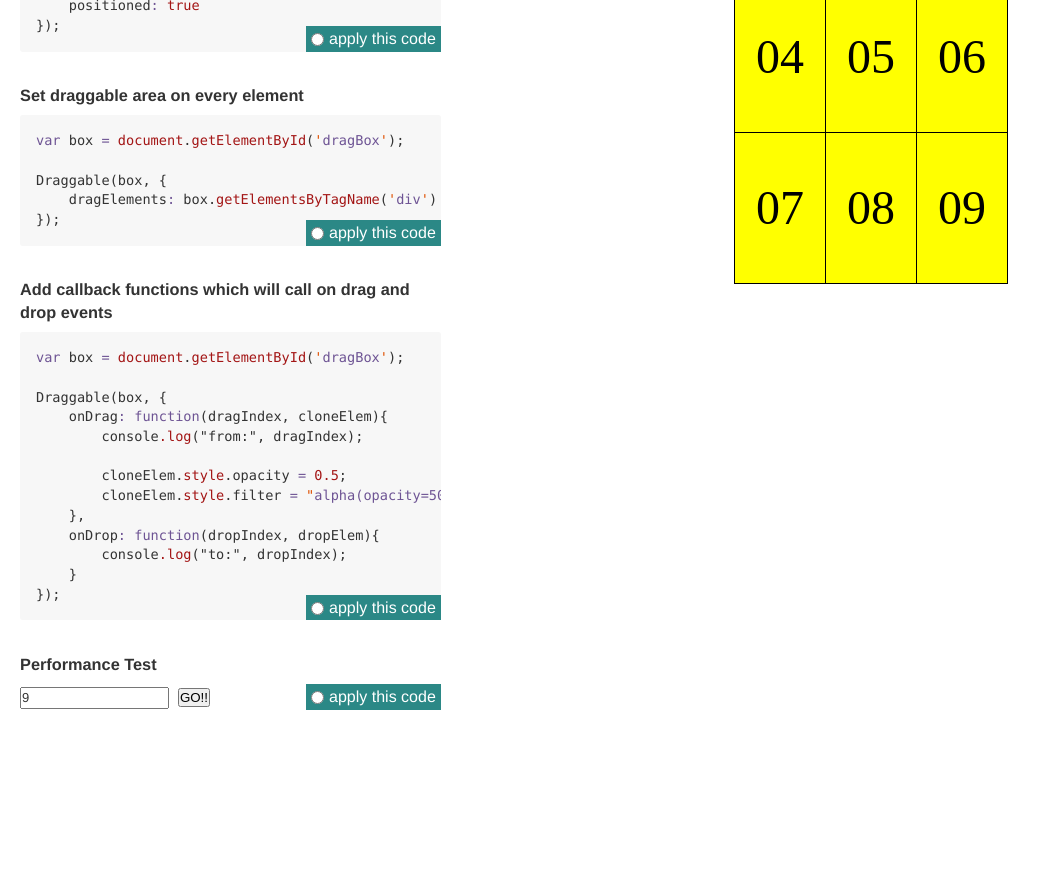
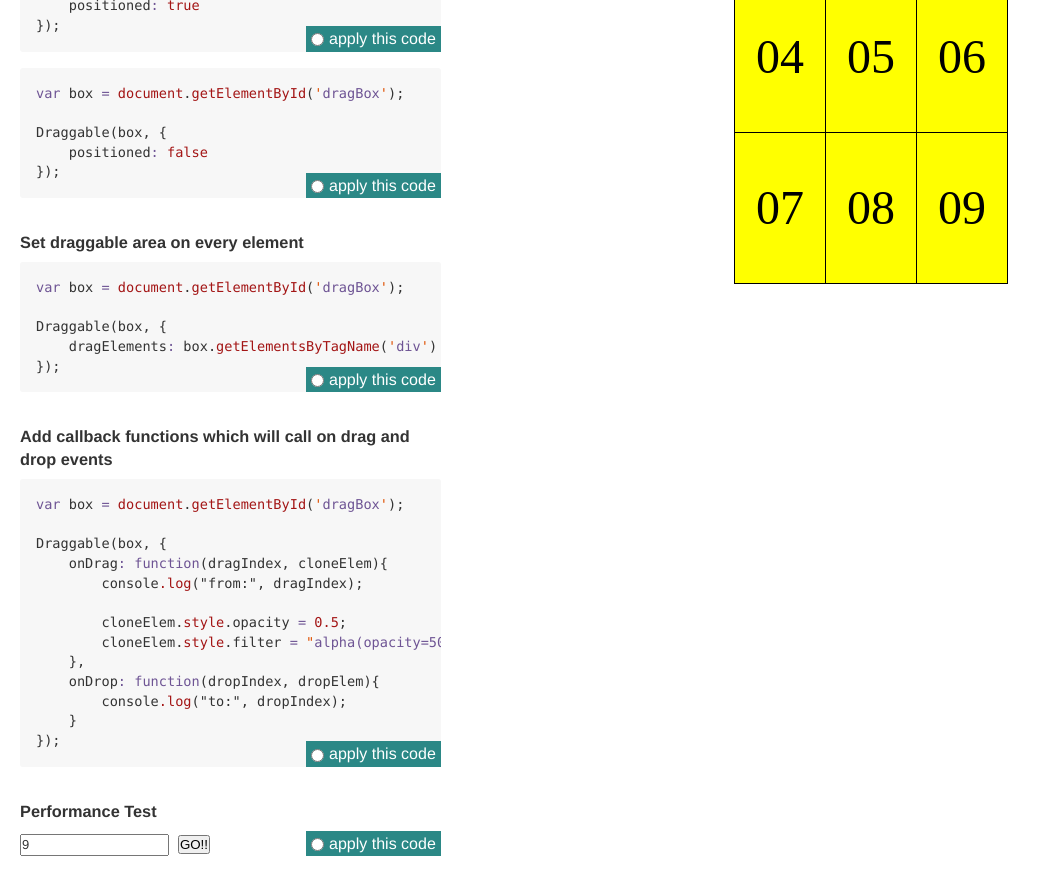
Before and after one commit to oodzchen/oodzchen.github.io, a Jekyll site: the page lab/draggablejs/index.html, which Jekyll copies as it is, in a window 1280 px wide. Shown: the part 320-1215 px from the top of the page, without its empty margins (0-1051 px from the left). Built offline with Jekyll 4.4.1, drawn with Linux system fonts in a browser that asks for light colours.

Commit message:
update wiki

```diff
--- a/lab/draggablejs/index.html
+++ b/lab/draggablejs/index.html
@@ -993,6 +993,12 @@ Draggable(box, {
     positioned<span class="pl-k">:</span> <span class="pl-c1">true</span>
 });</pre><span class="radio-btn"><label><input type="radio" name="code" class="applyBtn">apply this code</label></span></div>
 
+<div class="md-highlight md-highlight-source-js"><pre><span class="pl-k">var</span> box <span class="pl-k">=</span> <span class="pl-c1">document</span>.<span class="pl-c1">getElementById</span>(<span class="pl-s"><span class="pl-pds">'</span>dragBox<span class="pl-pds">'</span></span>);
+
+Draggable(box, {
+    positioned<span class="pl-k">:</span> <span class="pl-c1">false</span>
+});</pre><span class="radio-btn"><label><input type="radio" name="code" class="applyBtn">apply this code</label></span></div>
+
 <h4>
 <a id="user-content-set-draggable-area-on-every-element" class="anchor" href="#set-draggable-area" aria-hidden="true"><span class="octicon octicon-link"></span></a>Set draggable area on every element</h4>
 
@@ -1072,6 +1078,8 @@ Draggable(box, {
     {}, {
       positioned: true
     }, {
+      positioned: false
+    }, {
       dragElements: box.getElementsByTagName('div')
     }, {
       onDrag: function(dragIndex, cloneElem){
@@ -1099,9 +1107,9 @@ Draggable(box, {
           box = document.getElementById('dragBox');
 
           if(index < configs.length){
-            box.parentNode.className.replace(/\swide/, "");
+            box.parentNode.className = box.parentNode.className.replace(/\swide/, "");
 
-            if(index === 2){
+            if(index === 3){
               var childs = box.children;
               for(var j = 0; j < childs.length; j++){
                 var temp = document.createElement('div');
@@ -1121,14 +1129,14 @@ Draggable(box, {
           }else if(index === radioBtns.length-1){
 
             addListener(testBtn, 'click', function(){
-              box.parentNode.className += " wide";
-              box.innerHTML = "";
-
               var val = Number(testVal.value);
               if(window.isNaN(val) || val < 2 || val%1 !== 0) {
                 alert('please enter a natural number which should be greater than 2');
                 return;
               }
+
+              box.parentNode.className += " wide";
+              box.innerHTML = "";
 
               generBlocks(box, val);
 
```
Also changed, not shown: other parts of lab/draggablejs/index.html (+0 -1 lines).
